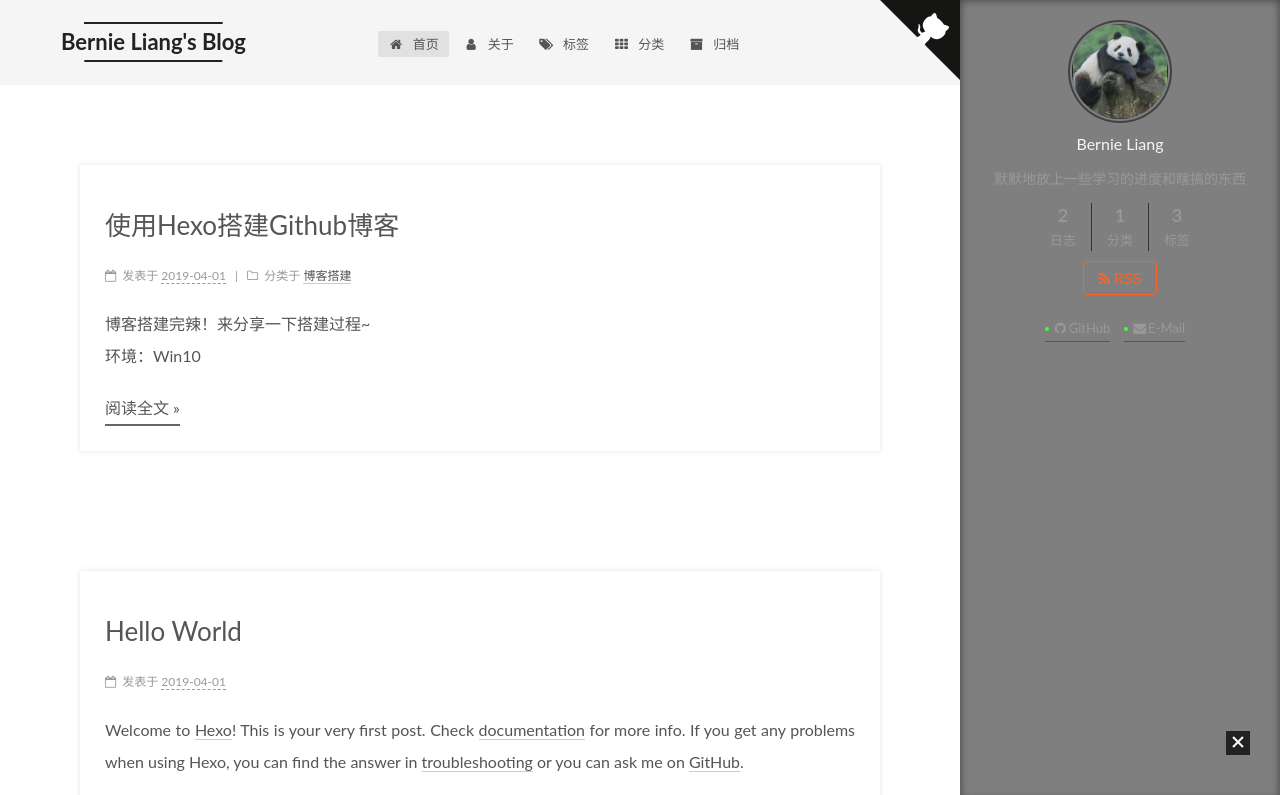
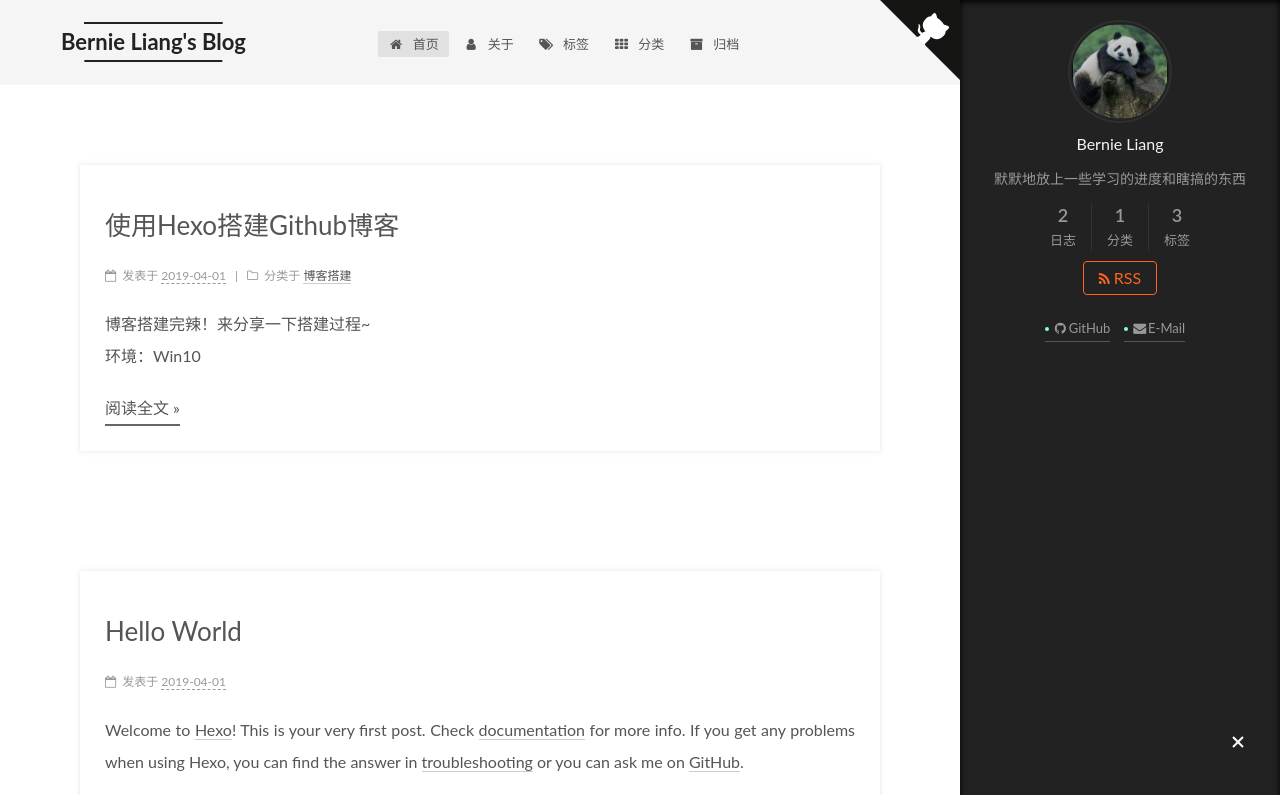
Before and after one commit to Baioi/berniel.github.io, a plain HTML site: page index.html in a window 1280 px wide. Both pictures are taken after a click on the element 1238 px from the left and 743 px from the top of the page. Shown: the top 795 px of the page. Drawn offline with Linux system fonts and the light colour scheme.

Commit message:
Site updated: 2019-04-01 17:32:43

```diff
--- a/css/main.css
+++ b/css/main.css
@@ -1769,7 +1769,7 @@
   width: 4px;
   height: 4px;
   border-radius: 50%;
-  background: #41ff2d;
+  background: #83ffde;
 }
 .feed-link,
 .chat {
@@ -2717,7 +2717,3 @@
   -webkit-box-shadow: 0 0 5px rgba(202,203,203,0.5);
   -moz-box-shadow: 0 0 5px rgba(202,203,204,0.5);
 }
-.sidebar {
-  box-shadow: inset 0px 0px 10px 0px rgba(0,0,0,0.5);
-  background-color: rgba(0,0,0,0.5);
-}
```
